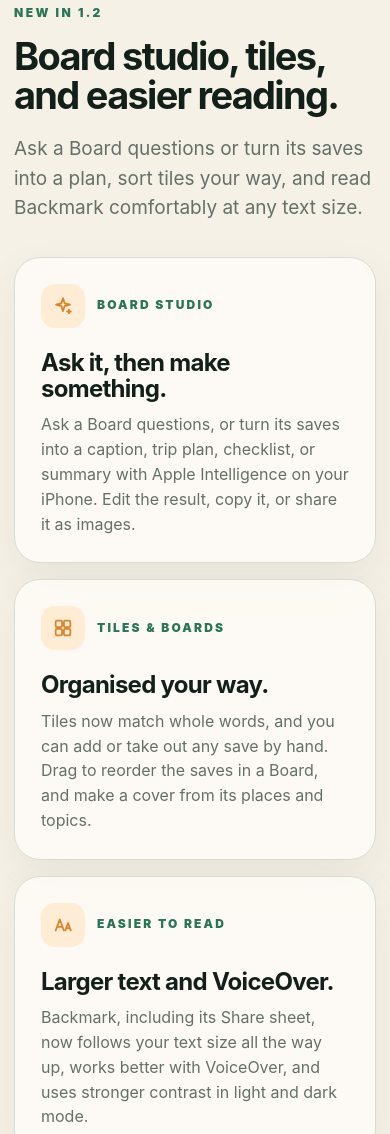
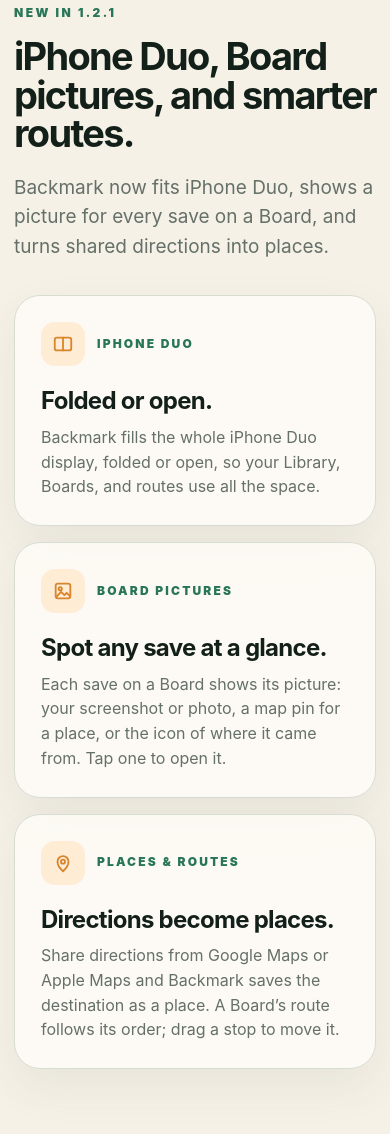
Before and after one commit to Backmark01/backmark-site, a plain HTML site: page docs/index.html in a window 390 px wide. Shown: the part 2496-3630 px from the top of the page. Drawn offline with Linux system fonts and the light colour scheme.

Commit message:
Show what's new in Backmark 1.2.1 on the home page: iPhone Duo, Board pictures, directions

```diff
--- a/docs/index.html
+++ b/docs/index.html
@@ -77,35 +77,35 @@
     <section class="whats-new shell" aria-labelledby="new-title">
       <div class="whats-new-heading">
         <div>
-          <p class="eyebrow">NEW IN 1.2</p>
-          <h2 id="new-title">Board studio, tiles, and easier reading.</h2>
+          <p class="eyebrow">NEW IN 1.2.1</p>
+          <h2 id="new-title">iPhone Duo, Board pictures, and smarter routes.</h2>
         </div>
-        <p>Ask a Board questions or turn its saves into a plan, sort tiles your way, and read Backmark comfortably at any text size.</p>
+        <p>Backmark now fits iPhone Duo, shows a picture for every save on a Board, and turns shared directions into places.</p>
       </div>
       <div class="new-grid">
         <article class="new-card">
           <div class="new-card-top">
-            <span class="new-icon" aria-hidden="true"><svg viewBox="0 0 24 24"><path d="M12 3.5 13.8 9l5.7 1.5-5.7 1.5L12 17.5 10.2 12l-5.7-1.5L10.2 9Z"/><path d="M18.5 16v4m-2-2h4"/></svg></span>
-            <span class="step">BOARD STUDIO</span>
+            <span class="new-icon" aria-hidden="true"><svg viewBox="0 0 24 24"><rect x="3" y="5" width="18" height="14" rx="2.5"/><path d="M12 5v14"/></svg></span>
+            <span class="step">IPHONE DUO</span>
           </div>
-          <h3>Ask it, then make something.</h3>
-          <p>Ask a Board questions, or turn its saves into a caption, trip plan, checklist, or summary with Apple Intelligence on your iPhone. Edit the result, copy it, or share it as images.</p>
+          <h3>Folded or open.</h3>
+          <p>Backmark fills the whole iPhone Duo display, folded or open, so your Library, Boards, and routes use all the space.</p>
         </article>
         <article class="new-card">
           <div class="new-card-top">
-            <span class="new-icon" aria-hidden="true"><svg viewBox="0 0 24 24"><rect x="4" y="4" width="7" height="7" rx="1.5"/><rect x="13" y="4" width="7" height="7" rx="1.5"/><rect x="4" y="13" width="7" height="7" rx="1.5"/><rect x="13" y="13" width="7" height="7" rx="1.5"/></svg></span>
-            <span class="step">TILES &amp; BOARDS</span>
+            <span class="new-icon" aria-hidden="true"><svg viewBox="0 0 24 24"><rect x="4" y="4" width="16" height="16" rx="2.5"/><circle cx="9" cy="9.5" r="1.8"/><path d="m5 18 5-5 3.5 3.5L16 14l3 3"/></svg></span>
+            <span class="step">BOARD PICTURES</span>
           </div>
-          <h3>Organised your way.</h3>
-          <p>Tiles now match whole words, and you can add or take out any save by hand. Drag to reorder the saves in a Board, and make a cover from its places and topics.</p>
+          <h3>Spot any save at a glance.</h3>
+          <p>Each save on a Board shows its picture: your screenshot or photo, a map pin for a place, or the icon of where it came from. Tap one to open it.</p>
         </article>
         <article class="new-card">
           <div class="new-card-top">
-            <span class="new-icon" aria-hidden="true"><svg viewBox="0 0 24 24"><path d="M4 18 8.5 6 13 18M5.6 14h5.8"/><path d="M14.5 18l3-8 3 8m-5-2.5h4"/></svg></span>
-            <span class="step">EASIER TO READ</span>
+            <span class="new-icon" aria-hidden="true"><svg viewBox="0 0 24 24"><path d="M12 21s-6-5.5-6-10.5a6 6 0 0 1 12 0C18 15.5 12 21 12 21Z"/><circle cx="12" cy="10.5" r="2.2"/></svg></span>
+            <span class="step">PLACES &amp; ROUTES</span>
           </div>
-          <h3>Larger text and VoiceOver.</h3>
-          <p>Backmark, including its Share sheet, now follows your text size all the way up, works better with VoiceOver, and uses stronger contrast in light and dark mode.</p>
+          <h3>Directions become places.</h3>
+          <p>Share directions from Google Maps or Apple Maps and Backmark saves the destination as a place. A Board’s route follows its order; drag a stop to move it.</p>
         </article>
       </div>
     </section>
```
